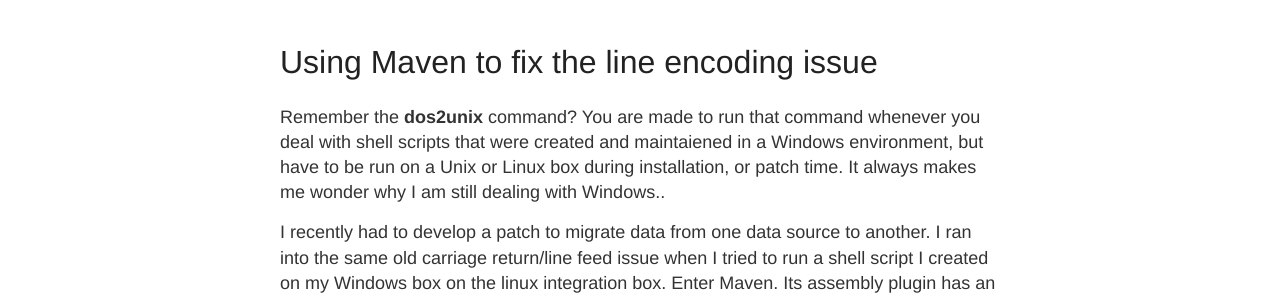
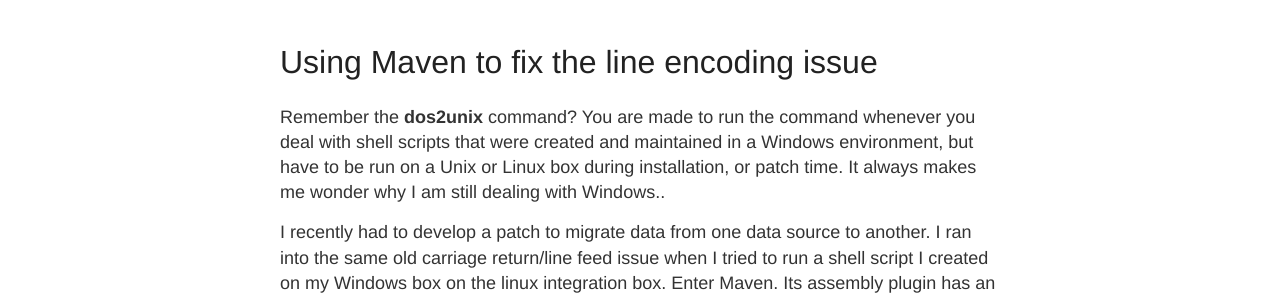
Before and after one commit to madelineli/Tech-Notebook.github.io, a Jekyll site: the page built from _posts/2014-08-20-dos2unix.md, in a window 1280 px wide. Shown: the part 239-538 px from the top of the page. Built offline with Jekyll 4.4.1, drawn with Linux system fonts in a browser that asks for light colours.

Commit message:
Correct typos

```diff
--- a/_posts/2014-08-20-dos2unix.md
+++ b/_posts/2014-08-20-dos2unix.md
@@ -4,7 +4,7 @@ title: "Using Maven to fix the line encoding issue"
 published: true
 ---
 
-Remember the __dos2unix__ command? You are made to run that command whenever you deal with shell scripts that were created and maintaiened in a Windows environment, but have to be run on a Unix or Linux box during installation, or patch time. It always makes me wonder why I am still dealing with Windows..
+Remember the __dos2unix__ command? You are made to run the command whenever you deal with shell scripts that were created and maintained in a Windows environment, but have to be run on a Unix or Linux box during installation, or patch time. It always makes me wonder why I am still dealing with Windows..
 
 I recently had to develop a patch to migrate data from one data source to another. I ran into the same old carriage return/line feed issue when I tried to run a shell script I created on my Windows box on the linux integration box. Enter Maven. Its assembly plugin has an option for converting the carriage return/linefeed for Windows to unix/linux for a given file set. All you need to do is add the \<lineEnding\>unix\</lineEnding\> to the assmebly's config as the following demonstrates:
 
```
